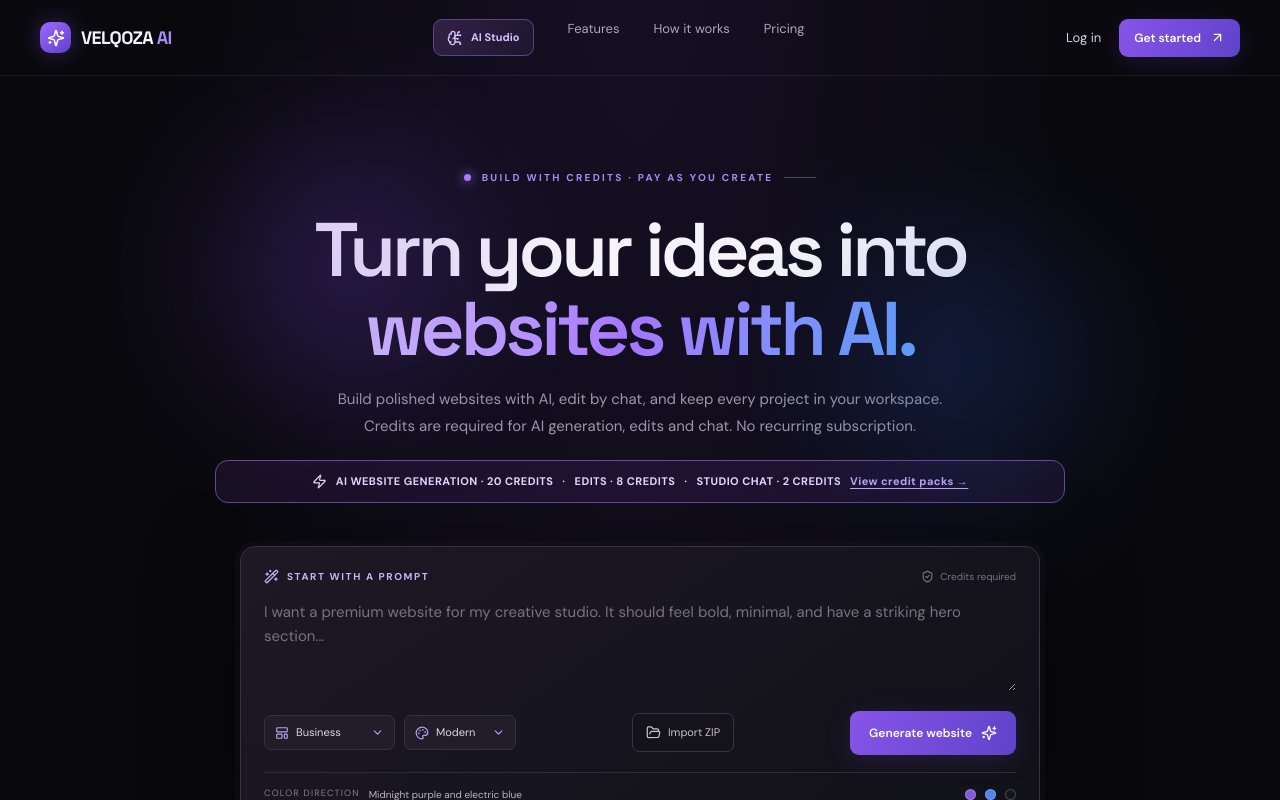
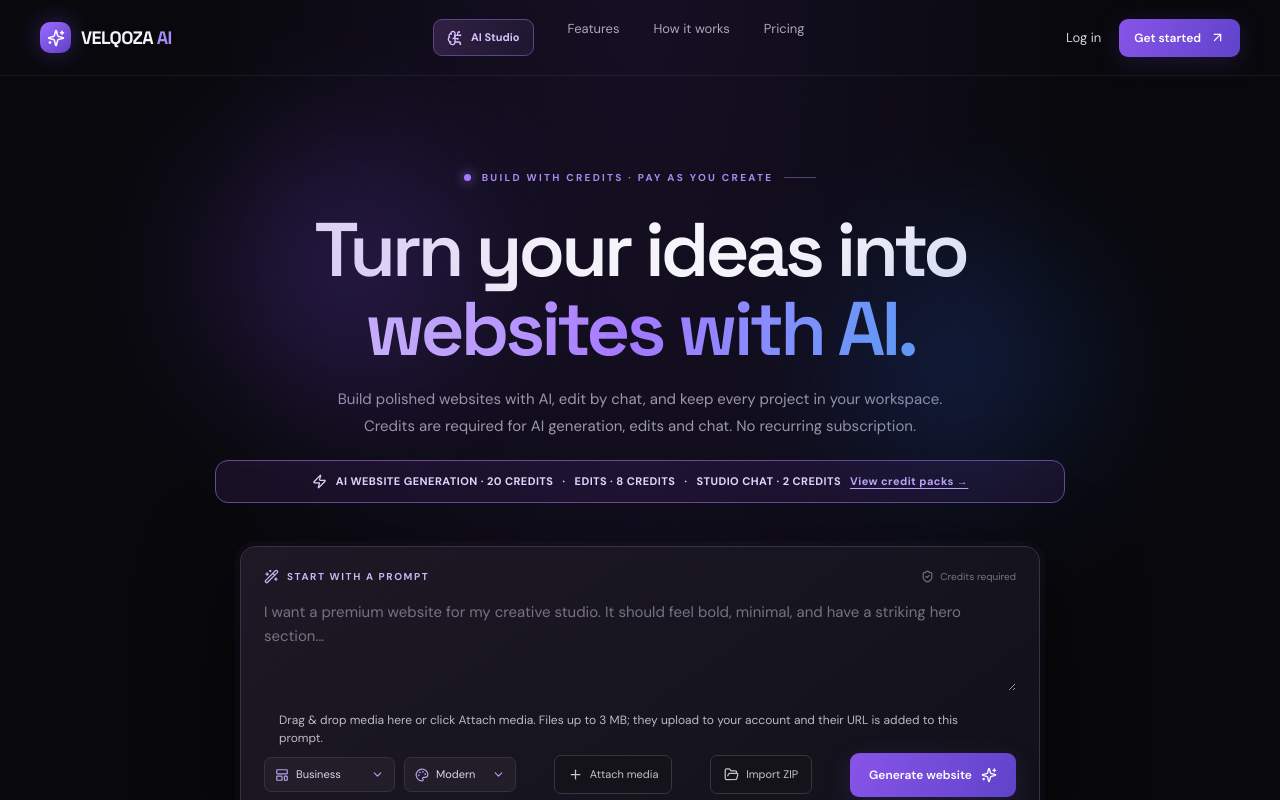
Before and after one commit to Velqoza/velqoza-ai, a React (Vite) app in the folder client/: page / in a window 1280 px wide. Shown: the top 800 px of the page. Built offline with nearby package versions, Linux system fonts and the light colour scheme.

Commit message:
feat(staging): attach drag-and-drop media to website generation prompt

```diff
--- a/client/src/App.tsx
+++ b/client/src/App.tsx
@@ -148,6 +148,8 @@ export default function App() {
   const [mediaAssets,setMediaAssets]=useState<{id:string;name:string;mime:string;size:number;url:string;createdAt:string}[]>([])
   const [mediaBusy,setMediaBusy]=useState(false)
   const [chatDragActive,setChatDragActive]=useState(false)
+  const [builderDragActive,setBuilderDragActive]=useState(false)
+  const builderDragDepth=useRef(0)
   const chatDragDepth=useRef(0)
   const [mediaError,setMediaError]=useState('')
   const [publishOpen, setPublishOpen] = useState(false)
@@ -370,6 +372,7 @@ export default function App() {
   const flash = (message: string) => { setNotice(message); window.setTimeout(() => setNotice(''), 3800) }
 
   async function generate() {
+    if (mediaBusy) { flash('Finish uploading your attachment before generating.'); return }
     if (!prompt.trim()) { flash('Describe the website you want to create first.'); return }
     setBusy(true); setTab('editor'); setMessages([])
     try {
@@ -622,7 +625,11 @@ export default function App() {
     try {const result=await api.mediaAssets();setMediaAssets(result.assets)}
     catch(error){setMediaError(error instanceof Error?error.message:'Could not load media.')}
   }
-  async function uploadMediaFile(file:File|undefined, insertIntoChat=false) {
+  async function uploadMediaFile(file:File|undefined, destination:'library'|'edit'|'builder'='library') {
+    if(destination!=='library' && !user) {
+      setMediaError('Sign in first to upload media. Your prompt will stay here.')
+      setAuthMode('login');setAuthOpen(true);return
+    }
     if(!file)return
     const allowed=new Set(['image/png','image/jpeg','image/webp','image/gif','audio/mpeg','audio/wav','audio/ogg','video/mp4','video/webm'])
     if(!allowed.has(file.type)||file.size>3*1024*1024||!file.size){
@@ -640,11 +647,16 @@ export default function App() {
       if(!dataBase64) throw new Error('The file was empty.')
       const {asset}=await api.uploadMedia({filename:file.name,mime:file.type,dataBase64})
       setMediaAssets(items=>[asset,...items])
-      if(insertIntoChat) {
+      if(destination==='edit') {
         const snippet='Use the uploaded '+asset.mime+' file at '+window.location.origin+asset.url+' in this website. Preserve the other pages and functionality.'
         setChat(previous=>(previous.trim()?previous.trim()+'\n':'')+snippet)
       }
-      flash(insertIntoChat?'Media attached to your AI request.':'Media uploaded. Use its URL inside your website.')
+      if(destination==='builder') {
+        const snippet='Include the uploaded '+asset.mime+' asset from '+window.location.origin+asset.url+' in the new website. Use the asset URL directly in appropriate HTML/CSS and make the design fit it.'
+        setPrompt(previous=>(previous.trim()?previous.trim()+'\n':'')+snippet)
+        setDraftAvailable(false)
+      }
+      flash(destination==='library'?'Media uploaded. Use its URL inside your website.':'Media attached to your AI request.')
     }catch(error){setMediaError(error instanceof Error?error.message:'Upload failed.')}
     finally {setMediaBusy(false)}
   }
@@ -779,17 +791,25 @@ export default function App() {
         <div className="eyebrow"><span className="live-dot"/> BUILD WITH CREDITS · PAY AS YOU CREATE <span className="eyebrow-line"/></div>
         <h1>Turn your ideas into<br/><span className="gradient-text">websites with AI.</span></h1>
         <p className="hero-sub">Build polished websites with AI, edit by chat, and keep every project in your workspace. Credits are required for AI generation, edits and chat. No recurring subscription.</p>
-        <div className="commercial-banner"><Zap size={15}/> AI WEBSITE GENERATION · 20 CREDITS <span>·</span> EDITS · 8 CREDITS <span>·</span> STUDIO CHAT · 2 CREDITS <a href="#pricing">View credit packs →</a></div><div className="prompt-card">
+        <div className="commercial-banner"><Zap size={15}/> AI WEBSITE GENERATION · 20 CREDITS <span>·</span> EDITS · 8 CREDITS <span>·</span> STUDIO CHAT · 2 CREDITS <a href="#pricing">View credit packs →</a></div><div className="prompt-card" style={{position:'relative',border:builderDragActive?'2px dashed #b59bff':undefined}}
+          onDragEnter={e=>{if(!e.dataTransfer.types.includes('Files'))return;e.preventDefault();builderDragDepth.current++;setBuilderDragActive(true)}}
+          onDragOver={e=>{if(!e.dataTransfer.types.includes('Files'))return;e.preventDefault();e.dataTransfer.dropEffect='copy'}}
+          onDragLeave={e=>{e.preventDefault();builderDragDepth.current=Math.max(0,builderDragDepth.current-1);if(builderDragDepth.current===0)setBuilderDragActive(false)}}
+          onDrop={e=>{e.preventDefault();e.stopPropagation();builderDragDepth.current=0;setBuilderDragActive(false);if(mediaBusy)return;const file=e.dataTransfer.files?.[0];if(file)void uploadMediaFile(file,'builder')}}>
+          {builderDragActive && <div aria-hidden="true" style={{position:'absolute',inset:0,zIndex:5,display:'flex',alignItems:'center',justifyContent:'center',background:'rgba(18,12,35,.94)',color:'#f7f3ff',borderRadius:14,pointerEvents:'none',fontWeight:700}}>Drop media to attach to new website prompt</div>}
           <div className="prompt-top"><span className="prompt-label"><WandSparkles size={15}/> START WITH A PROMPT</span><span className="secure-label"><ShieldCheck size={13}/> Credits required</span></div>
           <textarea ref={promptTextareaRef} value={prompt} onChange={e=>{setPrompt(e.target.value);setDraftAvailable(false)}} placeholder="I want a premium website for my creative studio. It should feel bold, minimal, and have a striking hero section..." rows={3}/>
+          <p style={{fontSize:12,opacity:.74,padding:'0 15px 6px'}}>Drag & drop media here or click Attach media. Files up to 3 MB; they upload to your account and their URL is added to this prompt.</p>
+          {mediaError && <p role="alert" style={{fontSize:12,color:'#f4a7a7',padding:'0 15px 8px'}}>{mediaError}</p>}
           {draftAvailable && <div className="prompt-draft-label"><RotateCcw size={13}/> Your last unfinished prompt was restored <button onClick={()=>{setPrompt('');setDraftAvailable(false)}}>Clear</button></div>}
           <div className="prompt-controls">
             <div className="selects">
               <label><LayoutTemplate size={14}/><select value={category} onChange={e=>setCategory(e.target.value)}>{['Business','Portfolio','E-commerce','Restaurant','Blog','Agency','Landing Page','SaaS','Other'].map(x=><option key={x}>{x}</option>)}</select><ChevronDown size={13}/></label>
               <label><Palette size={14}/><select value={style} onChange={e=>setStyle(e.target.value)}>{['Minimal','Modern','Luxury','Futuristic','Creative'].map(x=><option key={x}>{x}</option>)}</select><ChevronDown size={13}/></label>
             </div>
+            <label className="outline-btn" style={{cursor:mediaBusy?'wait':'pointer'}} title="Attach media to your new website prompt"><Plus size={15}/> {mediaBusy?'Uploading…':'Attach media'}<input type="file" accept="image/png,image/jpeg,image/webp,image/gif,audio/mpeg,audio/wav,audio/ogg,video/mp4,video/webm" hidden disabled={mediaBusy} onChange={e=>{void uploadMediaFile(e.target.files?.[0],'builder');e.target.value=''}}/></label>
             <label className="outline-btn" style={{cursor:'pointer'}} title="Import existing HTML/CSS/JavaScript website ZIP"><FolderOpen size={15}/> Import ZIP<input type="file" accept=".zip,application/zip" hidden onChange={e=>{void importExistingZip(e.target.files?.[0]);e.target.value=''}}/></label>
-            <button className="generate-btn" onClick={generate} disabled={busy}>{busy?<><LoaderCircle className="spin" size={17}/> Creating...</>:<>Generate website <Sparkles size={16}/></>}</button>
+            <button className="generate-btn" onClick={generate} disabled={busy||mediaBusy}>{busy?<><LoaderCircle className="spin" size={17}/> Creating...</>:<>Generate website <Sparkles size={16}/></>}</button>
           </div>
           <div className="color-row"><span>COLOR DIRECTION</span><input value={colors} onChange={e=>setColors(e.target.value)} aria-label="Color direction"/><span className="color-swatch swatch-purple"/><span className="color-swatch swatch-blue"/><span className="color-swatch swatch-ink"/></div>
         </div>
@@ -851,10 +871,10 @@ export default function App() {
             onDragEnter={e=>{if(!e.dataTransfer.types.includes('Files'))return;e.preventDefault();chatDragDepth.current++;setChatDragActive(true)}}
             onDragOver={e=>{if(!e.dataTransfer.types.includes('Files'))return;e.preventDefault();e.dataTransfer.dropEffect='copy'}}
             onDragLeave={e=>{e.preventDefault();chatDragDepth.current=Math.max(0,chatDragDepth.current-1);if(chatDragDepth.current===0)setChatDragActive(false)}}
-            onDrop={e=>{e.preventDefault();e.stopPropagation();chatDragDepth.current=0;setChatDragActive(false);if(mediaBusy)return;const file=e.dataTransfer.files?.[0];if(file)void uploadMediaFile(file,true)}}>
+            onDrop={e=>{e.preventDefault();e.stopPropagation();chatDragDepth.current=0;setChatDragActive(false);if(mediaBusy)return;const file=e.dataTransfer.files?.[0];if(file)void uploadMediaFile(file,'edit')}}>
             {chatDragActive && <div aria-hidden="true" style={{position:'absolute',inset:0,zIndex:3,display:'flex',alignItems:'center',justifyContent:'center',borderRadius:12,background:'rgba(18,12,35,.93)',color:'#f7f3ff',fontWeight:700,pointerEvents:'none'}}>Drop image, audio or video here</div>}
             <textarea ref={editorInputRef} value={chat} onChange={e=>setChat(e.target.value)} placeholder="Tell me what you'd like to change, or drop media here..." rows={3} onKeyDown={e=>{if(e.key==='Enter'&&!e.shiftKey&&!e.nativeEvent.isComposing){e.preventDefault();if(!busy&&!mediaBusy)editSite()}}}/>
-            <div><span>{mediaBusy?'Uploading attachment…':'↵ Enter to send · drag media here'}</span><label title="Attach image, audio or video" style={{display:'inline-flex',alignItems:'center',cursor:mediaBusy?'wait':'pointer',padding:'6px 9px',borderRadius:8}}><Plus size={16}/><input type="file" hidden disabled={mediaBusy} accept="image/png,image/jpeg,image/webp,image/gif,audio/mpeg,audio/wav,audio/ogg,video/mp4,video/webm" onChange={e=>{void uploadMediaFile(e.target.files?.[0],true);e.target.value=''}}/></label><button onClick={editSite} disabled={busy||mediaBusy||!chat.trim()}><Send size={15}/></button></div>
+            <div><span>{mediaBusy?'Uploading attachment…':'↵ Enter to send · drag media here'}</span><label title="Attach image, audio or video" style={{display:'inline-flex',alignItems:'center',cursor:mediaBusy?'wait':'pointer',padding:'6px 9px',borderRadius:8}}><Plus size={16}/><input type="file" hidden disabled={mediaBusy} accept="image/png,image/jpeg,image/webp,image/gif,audio/mpeg,audio/wav,audio/ogg,video/mp4,video/webm" onChange={e=>{void uploadMediaFile(e.target.files?.[0],'edit');e.target.value=''}}/></label><button onClick={editSite} disabled={busy||mediaBusy||!chat.trim()}><Send size={15}/></button></div>
             {mediaError && <p role="alert" style={{fontSize:12,color:'#f4a7a7',padding:'0 9px 8px'}}>{mediaError}</p>}
           </div>
           <div className="assistant-foot"><ShieldCheck size={13}/> Your changes are generated securely through the server.</div>
```
